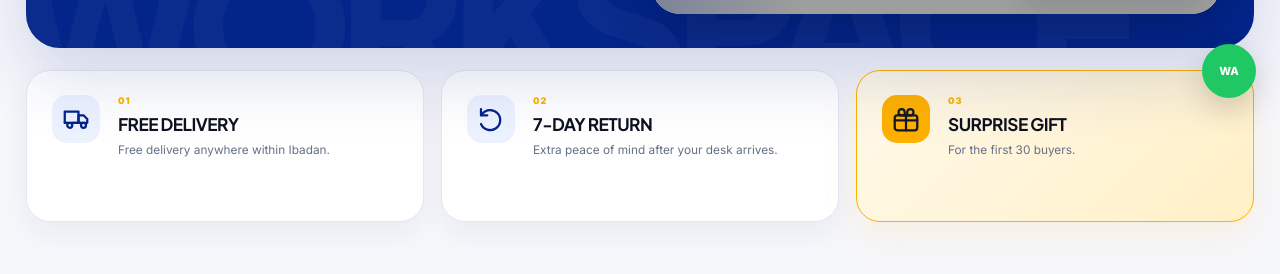
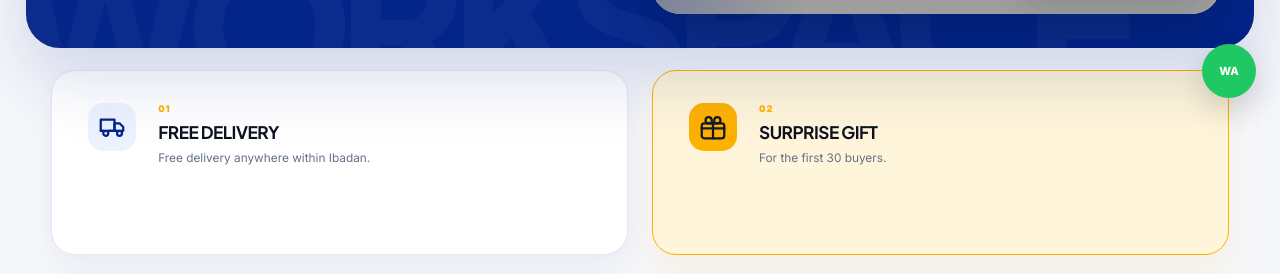
Before and after one commit to Skyq432/emmytechnologydesklandingpage, a website: page index.html in a window 1280 px wide. Shown: the part 678-952 px from the top of the page. Drawn offline with Linux system fonts and the light colour scheme; grey boxes are pictures that could not be loaded.

Commit message:
Simplify hero trust section to delivery and surprise gift

```diff
--- a/index.html
+++ b/index.html
@@ -1070,6 +1070,62 @@ body.etx-modal-open{overflow:hidden!important}
 }
 
 </style>
+
+<style id="emmytech-two-trump-cards">
+
+.hero-trust-strip{
+    padding-left:clamp(20px,4vw,64px) !important;
+    padding-right:clamp(20px,4vw,64px) !important;
+}
+
+.hero-trust-grid{
+    width:100% !important;
+    max-width:1460px !important;
+    margin:0 auto !important;
+
+    display:grid !important;
+    grid-template-columns:repeat(2,minmax(0,1fr)) !important;
+    gap:24px !important;
+}
+
+.hero-trust-card{
+    width:100% !important;
+    min-height:185px !important;
+
+    display:grid !important;
+    grid-template-columns:auto 1fr !important;
+    align-items:start !important;
+
+    gap:22px !important;
+    padding:32px 36px !important;
+}
+
+.hero-trust-card--gift{
+    background:#fff5da !important;
+    border-color:#ffb100 !important;
+}
+
+@media(max-width:760px){
+
+    .hero-trust-strip{
+        padding-left:16px !important;
+        padding-right:16px !important;
+    }
+
+    .hero-trust-grid{
+        grid-template-columns:1fr !important;
+        gap:14px !important;
+    }
+
+    .hero-trust-card{
+        min-height:145px !important;
+        padding:24px !important;
+    }
+
+}
+
+</style>
+
 </head>
 <body>
 <main>
@@ -1196,11 +1252,13 @@ body.etx-modal-open{overflow:hidden!important}
 </section>
 
 
+
 <!-- THREE TRUMP CARDS BELOW HERO -->
 <section class="hero-trust-strip">
 
   <div class="hero-trust-grid">
 
+    <!-- 01 / FREE DELIVERY -->
     <article class="hero-trust-card">
 
       <div
@@ -1236,38 +1294,7 @@ body.etx-modal-open{overflow:hidden!important}
     </article>
 
 
-    <article class="hero-trust-card">
-
-      <div
-        class="hero-trust-icon"
-        style="display:grid;place-items:center;color:#032489"
-        aria-hidden="true"
-      >
-        <svg
-          width="30"
-          height="30"
-          viewBox="0 0 24 24"
-          fill="none"
-          stroke="currentColor"
-          stroke-width="1.8"
-          stroke-linecap="round"
-          stroke-linejoin="round"
-        >
-          <path d="M4 9V4"/>
-          <path d="M4 9h5"/>
-          <path d="M5 8a8 8 0 1 1-1 8"/>
-        </svg>
-      </div>
-
-      <div>
-        <span class="hero-trust-number">02</span>
-        <h3>7-DAY RETURN</h3>
-        <p>Extra peace of mind after your desk arrives.</p>
-      </div>
-
-    </article>
-
-
+    <!-- 02 / SURPRISE GIFT -->
     <article class="hero-trust-card hero-trust-card--gift">
 
       <div
@@ -1294,7 +1321,7 @@ body.etx-modal-open{overflow:hidden!important}
       </div>
 
       <div>
-        <span class="hero-trust-number">03</span>
+        <span class="hero-trust-number">02</span>
         <h3>SURPRISE GIFT</h3>
         <p>For the first 30 buyers.</p>
       </div>
@@ -1306,8 +1333,7 @@ body.etx-modal-open{overflow:hidden!important}
 </section>
 
 
-
-    <section class="organic-proof section" id="design">
+<section class="organic-proof section" id="design">
       <div class="shell organic-proof-grid">
         <div class="organic-proof-media reveal">
           <div class="organic-proof-main">
```
